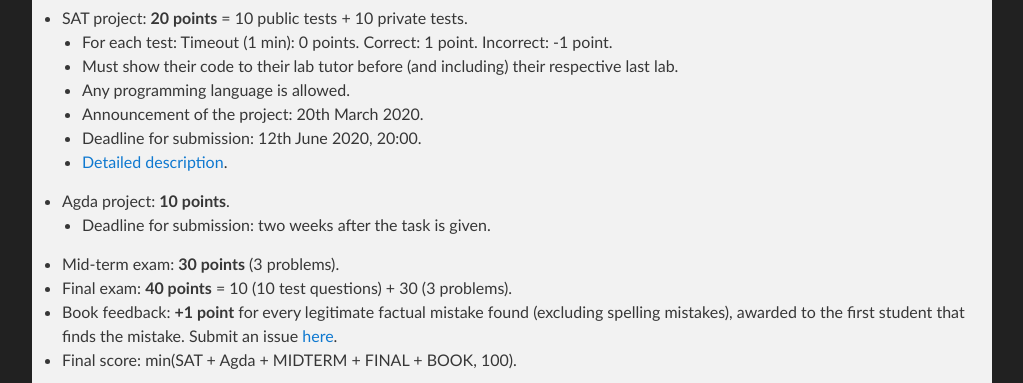
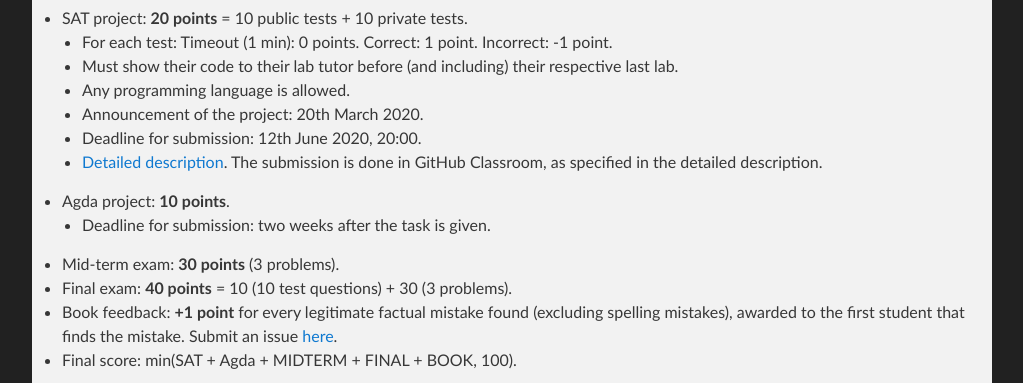
Before and after one commit to lclem/logic_course, a Jekyll site: the page built from docs/index.md, in a window 1280 px wide and 900 px high, scrolled down 786 px, cut to the strip 108-491 px from the top of the window. Shown: the whole strip, without its empty margins (128-1151 px from the left). Built offline with Jekyll 4.4.1, drawn with Linux system fonts in a browser that asks for light colours; our own code applies the rules of GitHub Pages for plain Markdown files.

Commit message:
Update index.md

```diff
--- a/docs/index.md
+++ b/docs/index.md
@@ -25,7 +25,7 @@ Rocket.Chat:
   - Any programming language is allowed.
   - Announcement of the project: 20th March 2020.
   - Deadline for submission: 12th June 2020, 20:00.
-  - [Detailed description](labs/task01_description.pdf).
+  - [Detailed description](labs/task01_description.pdf). The submission is done in GitHub Classroom, as specified in the detailed description.
 - Agda project: **10 points**.
   - Deadline for submission: two weeks after the task is given.
 - Mid-term exam: **30 points** (3 problems).
```
